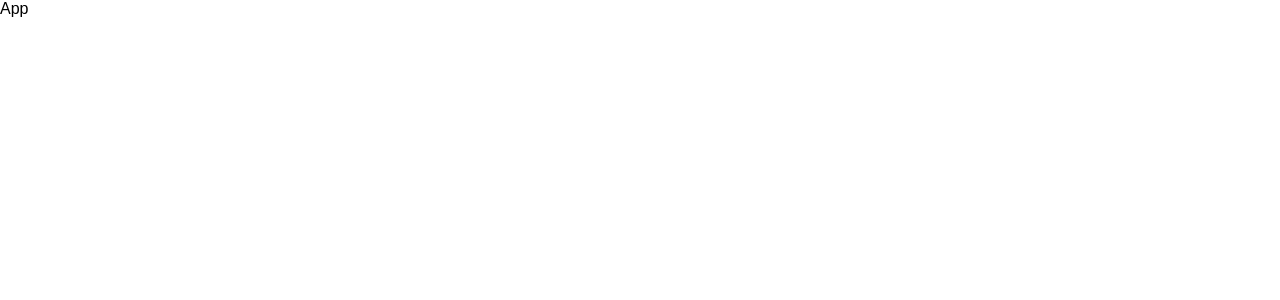
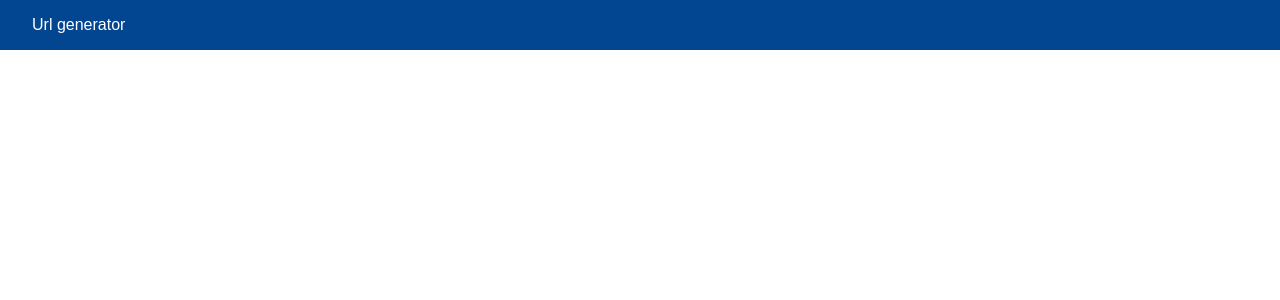
Before and after one commit to EstebanPastor/Url-generator-front-end, a React (Vite) app: page / in a window 1280 px wide. Shown: the top 300 px of the page. Built offline with nearby package versions, Linux system fonts and the light colour scheme.

Commit message:
style: :lipstick: Add navbar component

```diff
--- a/src/App.tsx
+++ b/src/App.tsx
@@ -1,8 +1,11 @@
+import Navbar from "./components/ui/navbar/Navbar"
 import "./global.scss"
 
 const App = () => {
   return (
-    <div>App</div>
+    <div>
+      <Navbar />
+    </div>
   )
 }
 
--- /dev/null
+++ b/src/components/ui/navbar/Navbar.tsx
@@ -0,0 +1,16 @@
+import "./navbar.scss";
+
+import {useNavigate} from "react-router-dom"
+
+const Navbar = () => {
+
+    const navigate = useNavigate()
+
+  return (
+    <div className="navbar">
+        <span onClick={() => navigate("/")}>Url generator</span>
+    </div>
+  )
+}
+
+export default Navbar
--- /dev/null
+++ b/src/components/ui/navbar/navbar.scss
@@ -0,0 +1,13 @@
+@import "../../../mixins";
+
+.navbar {
+  width: 100%;
+  height: 50px;
+  @include d-flex(row, flex-start, center);
+  background-color: rgb(2, 69, 145);
+  padding-left: 2rem;
+  color: #fff;
+  span {
+    cursor: pointer;
+  }
+}
```
